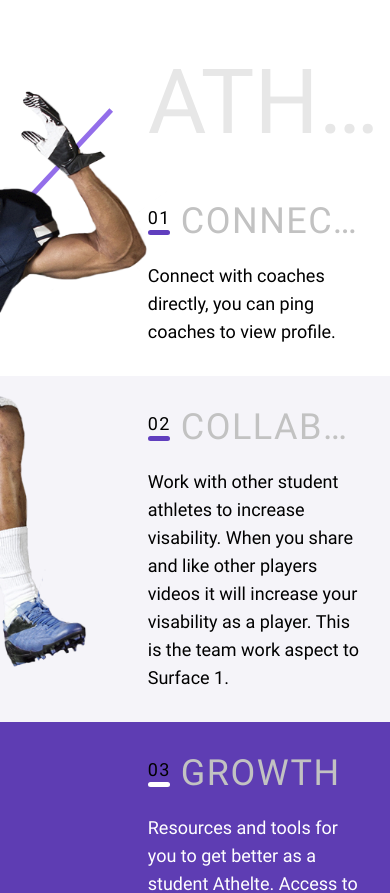
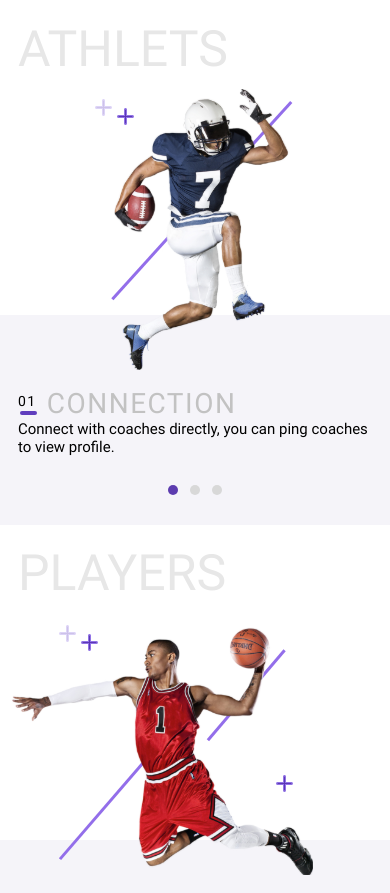
Before and after one commit to king-ppap/test-ui-responsive, a Nuxt app: page / in a window 390 px wide. Shown: the top 893 px of the page. Built offline with nearby package versions, Linux system fonts and the light colour scheme.

Commit message:
Update brakepoint for mobile

```diff
--- a/tailwind.config.ts
+++ b/tailwind.config.ts
@@ -13,8 +13,8 @@ export default <Partial<Config>>{
         extend: {
             display: ['group-hover'],
             screens: {
-                mobile: { min: '0px', max: '320px' },
-                tablet: { min: '321px', max: '768px' },
+                mobile: { min: '0px', max: '425px' },
+                tablet: { min: '426px', max: '768px' },
                 desktop: { min: '769px' },
             },
             transitionProperty: {
```
